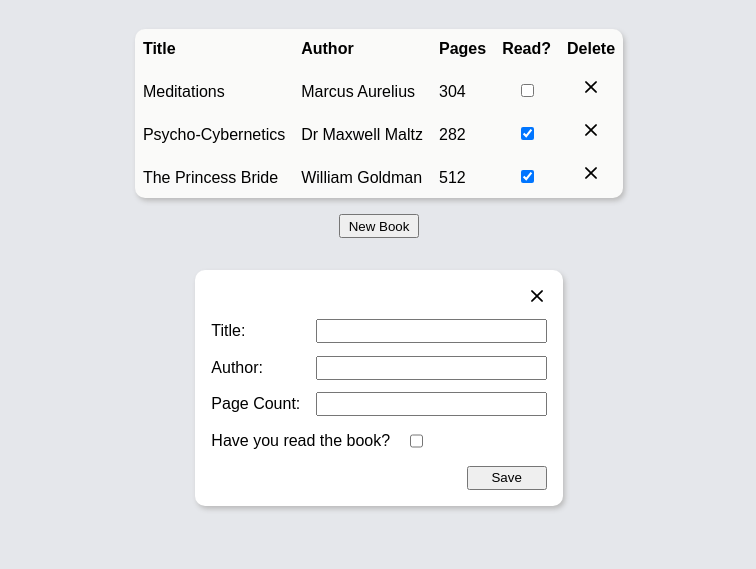
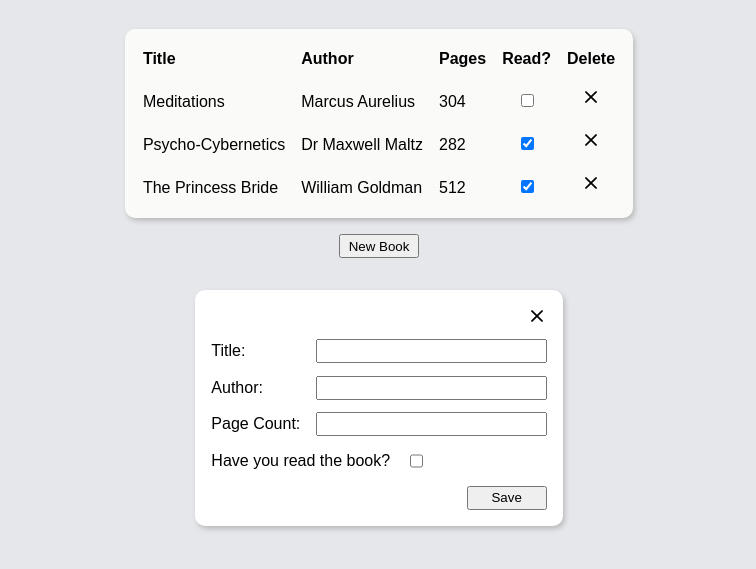
Before and after one commit to gemini-mastiff/library, a plain HTML site: page index.html in a window 1280 px wide. Shown: the part 67-636 px from the top of the page, without its empty margins (261-1017 px from the left). Drawn offline with Linux system fonts and the light colour scheme; a web font is replaced by a local one.

Commit message:
Adjust table-wrapper styling

```diff
--- a/css/style.css
+++ b/css/style.css
@@ -61,13 +61,18 @@ h1{
 
 /* table */
 
+.table-wrapper{
+    background-color: var(--MAIN-COLOUR);
+    padding: 10px;
+    border-radius: 10px;
+    box-shadow: 2px 3px 5px 0px #BCBCBC;
+    margin-bottom: 1rem;
+}
+
 table{
     table-layout: fixed;
     background-color: var(--MAIN-COLOUR);
     border-collapse: collapse;
-    border-radius: 10px;
-    box-shadow: 2px 3px 5px 0px #BCBCBC;
-    margin-bottom: 1rem;
 }
 
 th, td{
```
